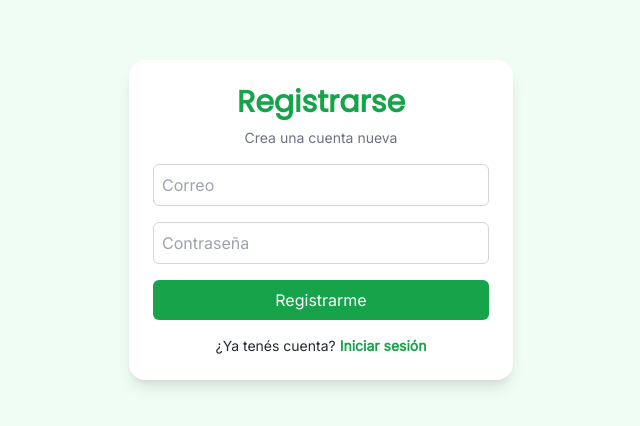
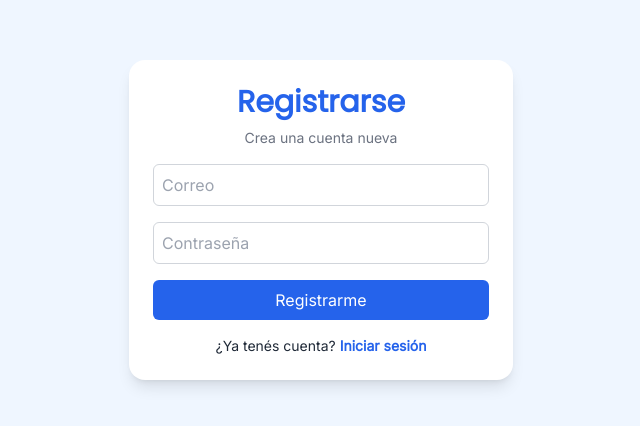
Before and after one commit to Facucabx/apligood25, a React (Vite) app: page /register in a window 1280 px wide. Shown: the part 180-606 px from the top of the page, without its empty margins (319-959 px from the left). Built offline with nearby package versions, Linux system fonts and the light colour scheme; no server answers.

Commit message:
autcontext

```diff
--- /dev/null
+++ b/src/context/AuthContext.jsx
@@ -0,0 +1,32 @@
+import { createContext, useEffect, useState } from "react";
+import { onAuthStateChanged } from "firebase/auth";
+import { auth } from "../firebase";
+
+export const AuthContext = createContext();
+
+export function AuthProvider({ children }) {
+  const [user, setUser] = useState(() => {
+    const storedUser = localStorage.getItem("user");
+    return storedUser ? JSON.parse(storedUser) : null;
+  });
+
+  useEffect(() => {
+    const unsubscribe = onAuthStateChanged(auth, (currentUser) => {
+      if (currentUser) {
+        setUser(currentUser);
+        localStorage.setItem("user", JSON.stringify(currentUser));
+      } else {
+        setUser(null);
+        localStorage.removeItem("user");
+      }
+    });
+
+    return () => unsubscribe();
+  }, []);
+
+  return (
+    <AuthContext.Provider value={{ user, setUser }}>
+      {children}
+    </AuthContext.Provider>
+  );
+}
--- a/src/main.jsx
+++ b/src/main.jsx
@@ -3,14 +3,17 @@ import ReactDOM from "react-dom/client";
 import App from "./App";
 import { BrowserRouter } from "react-router-dom";
 import { ToastContainer } from "react-toastify";
+import { AuthProvider } from "./context/AuthContext";
 import "react-toastify/dist/ReactToastify.css";
 import "./index.css";
 
 ReactDOM.createRoot(document.getElementById("root")).render(
   <React.StrictMode>
     <BrowserRouter>
-      <App />
-      <ToastContainer position="top-center" autoClose={3000} />
+      <AuthProvider>
+        <App />
+        <ToastContainer position="top-center" autoClose={3000} />
+      </AuthProvider>
     </BrowserRouter>
   </React.StrictMode>
 );
--- a/src/pages/Login.jsx
+++ b/src/pages/Login.jsx
@@ -7,9 +7,13 @@ import { toast } from "react-toastify";
 export default function Login() {
   const navigate = useNavigate();
   const [error, setError] = useState("");
+  const [loading, setLoading] = useState(false);
 
   const handleLogin = async (e) => {
     e.preventDefault();
+    setError("");
+    setLoading(true);
+
     const email = e.target.email.value;
     const password = e.target.password.value;
 
@@ -32,6 +36,8 @@ export default function Login() {
           setError(`Error: ${err.code}`);
           break;
       }
+    } finally {
+      setLoading(false);
     }
   };
 
@@ -53,6 +59,7 @@ export default function Login() {
             placeholder="Correo electrónico"
             className="w-full px-4 py-2 border rounded-lg focus:outline-none focus:ring-2 focus:ring-blue-400"
             required
+            disabled={loading}
           />
           <input
             type="password"
@@ -60,12 +67,18 @@ export default function Login() {
             placeholder="Contraseña"
             className="w-full px-4 py-2 border rounded-lg focus:outline-none focus:ring-2 focus:ring-blue-400"
             required
+            disabled={loading}
           />
           <button
             type="submit"
-            className="w-full bg-blue-600 text-white py-2 rounded-lg hover:bg-blue-700 transition"
+            disabled={loading}
+            className={`w-full text-white py-2 rounded-lg transition ${
+              loading
+                ? "bg-blue-300 cursor-not-allowed"
+                : "bg-blue-600 hover:bg-blue-700"
+            }`}
           >
-            Acceder
+            {loading ? "Iniciando sesión..." : "Acceder"}
           </button>
         </form>
 
--- a/src/pages/register.jsx
+++ b/src/pages/register.jsx
@@ -1,19 +1,25 @@
 import { useState } from "react";
 import { useNavigate, Link } from "react-router-dom";
 import { createUserWithEmailAndPassword } from "firebase/auth";
-import { auth } from "../firebase"; // 👈 CORREGIDO
+import { auth } from "../firebase";
+import { toast } from "react-toastify";
 
 export default function Register() {
   const navigate = useNavigate();
   const [error, setError] = useState("");
+  const [loading, setLoading] = useState(false);
 
   const handleRegister = async (e) => {
     e.preventDefault();
+    setError("");
+    setLoading(true);
+
     const email = e.target.email.value;
     const password = e.target.password.value;
 
     try {
       await createUserWithEmailAndPassword(auth, email, password);
+      toast.success("Cuenta creada correctamente 🎉");
       navigate("/");
     } catch (err) {
       switch (err.code) {
@@ -30,40 +36,53 @@ export default function Register() {
           setError(`Error: ${err.message}`);
           break;
       }
+    } finally {
+      setLoading(false);
     }
   };
 
   return (
-    <div className="min-h-screen flex items-center justify-center bg-green-50 px-4">
+    <div className="min-h-screen flex items-center justify-center bg-blue-50 px-4">
       <div className="bg-white rounded-2xl shadow-lg p-6 w-full max-w-sm text-center">
-        <h1 className="text-3xl font-bold text-green-600 mb-2">Registrarse</h1>
+        <h1 className="text-3xl font-bold text-blue-600 mb-2">Registrarse</h1>
         <p className="text-sm text-gray-500 mb-4">Crea una cuenta nueva</p>
+
         {error && <p className="text-red-500 text-sm font-medium mb-2">{error}</p>}
+
         <form onSubmit={handleRegister} className="space-y-4">
           <input
             type="email"
             name="email"
             placeholder="Correo"
-            className="w-full border border-gray-300 rounded-md p-2"
+            className="w-full border border-gray-300 rounded-md p-2 focus:outline-none focus:ring-2 focus:ring-blue-400"
             required
+            disabled={loading}
           />
           <input
             type="password"
             name="password"
             placeholder="Contraseña"
-            className="w-full border border-gray-300 rounded-md p-2"
+            className="w-full border border-gray-300 rounded-md p-2 focus:outline-none focus:ring-2 focus:ring-blue-400"
             required
+            disabled={loading}
           />
+
           <button
             type="submit"
-            className="w-full bg-green-600 text-white py-2 rounded-md hover:bg-green-700"
+            disabled={loading}
+            className={`w-full text-white py-2 rounded-md transition ${
+              loading
+                ? "bg-blue-300 cursor-not-allowed"
+                : "bg-blue-600 hover:bg-blue-700"
+            }`}
           >
-            Registrarme
+            {loading ? "Creando cuenta..." : "Registrarme"}
           </button>
         </form>
+
         <p className="text-sm mt-4">
           ¿Ya tenés cuenta?{" "}
-          <Link to="/login" className="text-green-600 font-semibold hover:underline">
+          <Link to="/login" className="text-blue-600 font-semibold hover:underline">
             Iniciar sesión
           </Link>
         </p>
```
